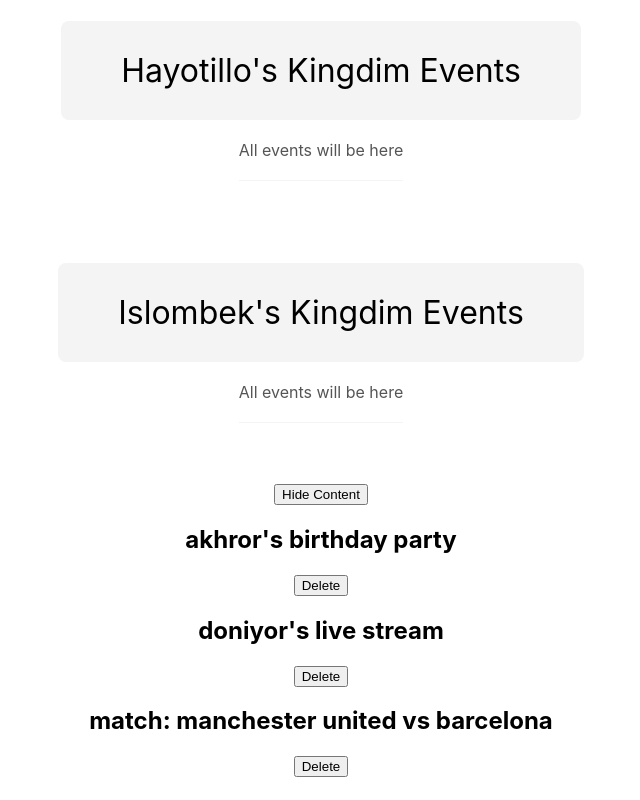
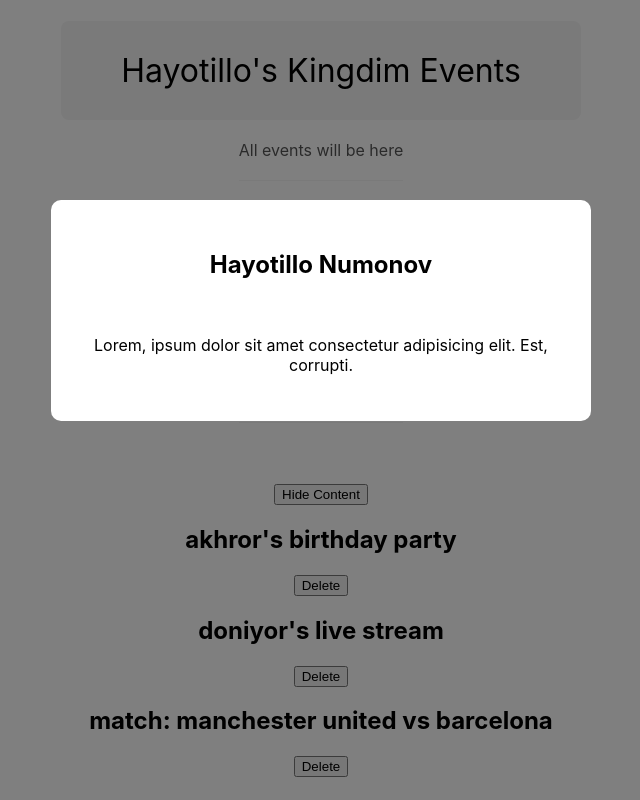
Before and after one commit to hayotillonumonov/my-first-react-app, a React (Create React App) app: page / in a window 1280 px wide. Shown: the whole page, without its empty margins (319-959 px from the left). Built offline with nearby package versions, Linux system fonts and the light colour scheme.

Commit message:
018. Children Props

```diff
--- a/src/App.js
+++ b/src/App.js
@@ -1,21 +1,22 @@
 import './App.css';
 import { useState, Fragment } from 'react';
 import Title from './components/title';
+import Modal from './components/Modal';
 
 function App() {
   const [showcontent, setShowContent] = useState(true)
   const [events, setEvents] = useState([
-    {title: "akhror's birthday party", id: 1},
-    {title: "doniyor's live stream", id: 2},
-    {title: "match: manchester united vs barcelona", id: 3}
+    { title: "akhror's birthday party", id: 1 },
+    { title: "doniyor's live stream", id: 2 },
+    { title: "match: manchester united vs barcelona", id: 3 }
   ])
 
 
   //Delete items
 
-  const handleDelete = (id)=>{
-    setEvents((prev)=>{
-      return prev.filter((event)=>{
+  const handleDelete = (id) => {
+    setEvents((prev) => {
+      return prev.filter((event) => {
         return event.id !== id
       })
     })
@@ -23,10 +24,10 @@
 
   return (
     <div className="App">
-      <Title title="Hayotillo's Kingdim Events" subtitle="All events will be here"/>
-      <br/>
-      <Title title="Islombek's Kingdim Events" subtitle="All events will be here"/>
-      <br/>
+      <Title title="Hayotillo's Kingdim Events" subtitle="All events will be here" />
+      <br />
+      <Title title="Islombek's Kingdim Events" subtitle="All events will be here" />
+      <br />
       {showcontent && <button onClick={() => setShowContent(false)}>Hide Content</button>}
       {!showcontent && <button onClick={() => setShowContent(true)}>Show Content</button>}
 
@@ -37,13 +38,19 @@
             return (
               <Fragment key={event.id}>
                 <h2>{event.title}</h2>
-              <button onClick={()=>handleDelete(event.id)}>Delete</button>
+                <button onClick={() => handleDelete(event.id)}>Delete</button>
               </Fragment>
             )
           })
         }
-      </div>
-      }
+      </div>}
+
+
+      <Modal>
+          <h2>Hayotillo Numonov </h2>
+          <br />
+          <p>Lorem, ipsum dolor sit amet consectetur adipisicing elit. Est, corrupti.</p>
+        </Modal>
     </div>
   );
 }
--- /dev/null
+++ b/src/components/Modal.css
@@ -0,0 +1,16 @@
+.modal-backdrop {
+    position: fixed;
+    top: 0;
+    left: 0;
+    width: 100%;
+    height: 100%;
+    background: rgba(0, 0, 0, 0.5);
+}
+
+.modal {
+    padding: 30px;
+    max-width: 480px;
+    margin: 200px auto;
+    background: #fff;
+    border-radius: 10px;
+}
--- /dev/null
+++ b/src/components/Modal.js
@@ -0,0 +1,16 @@
+// style
+import "./Modal.css"
+
+function Modal(props) {
+  console.log(props);
+  return (
+
+    <div className="modal-backdrop">
+        <div className="modal">
+           {props.children}
+        </div>
+    </div>
+  )
+}
+
+export default Modal
```
Lines whose indentation alone changed are shown as unchanged.
